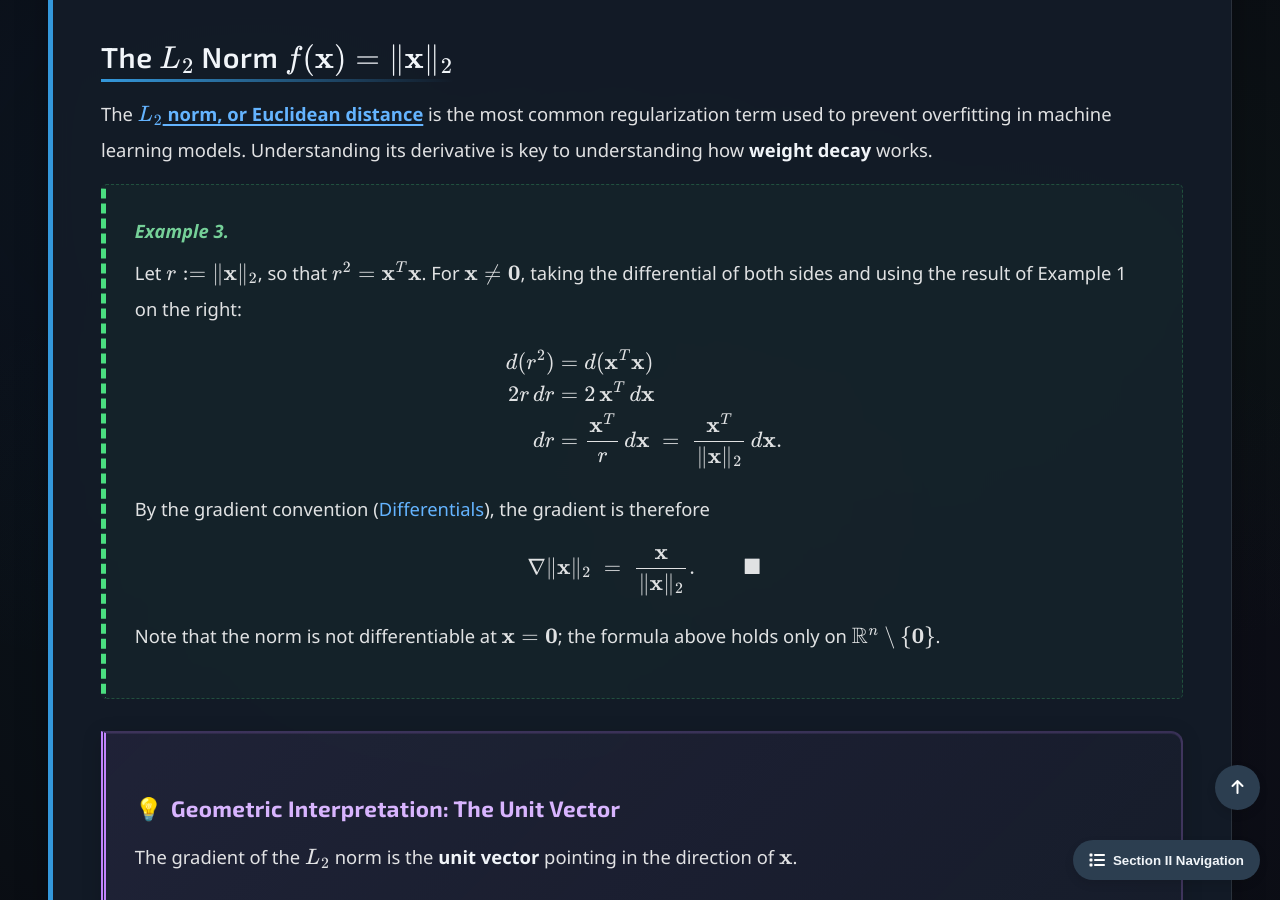
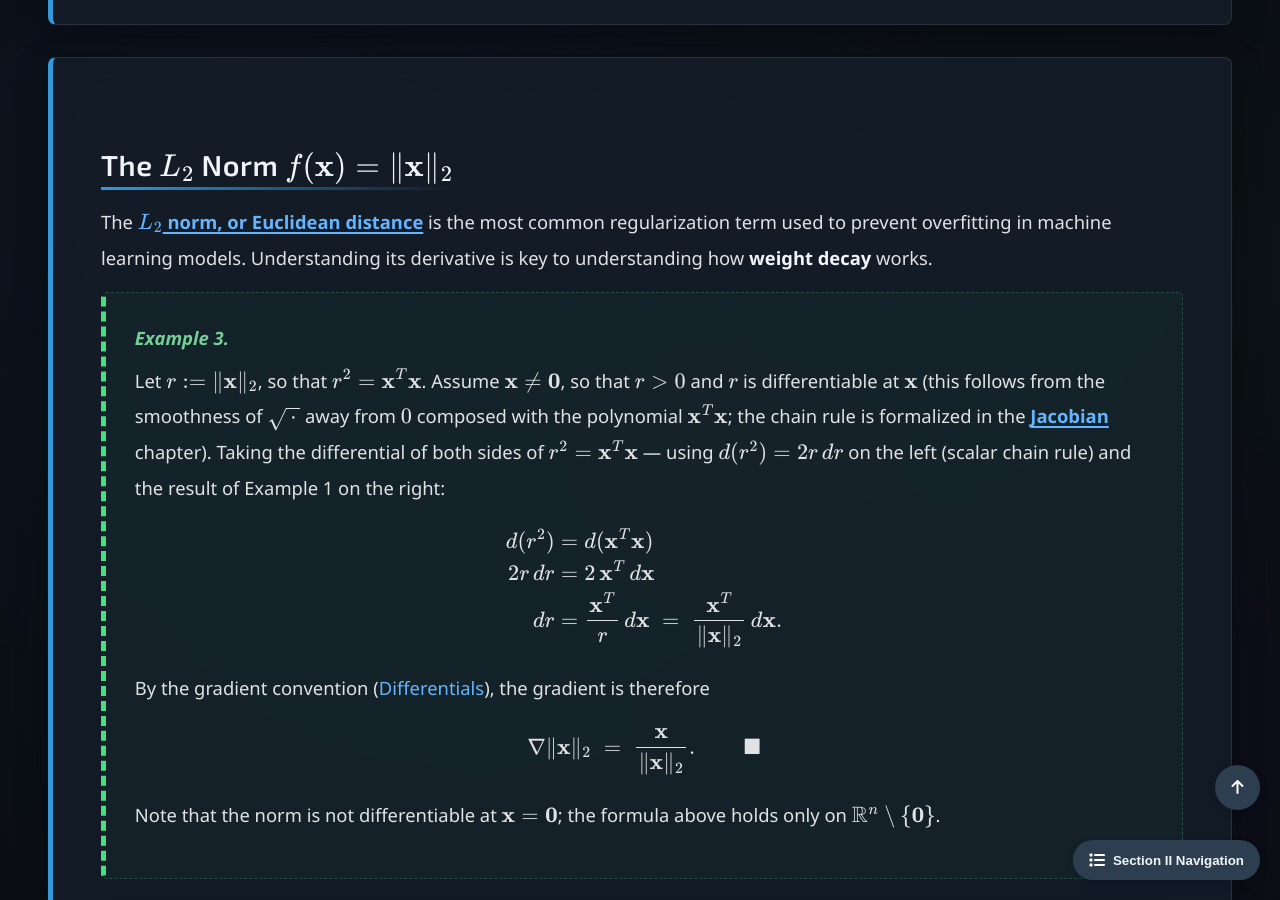
Before and after one commit to Yusukey01/yusukey01.github.io, a Jekyll site: the page built from Mathematics/Calculus/linear_approximation.html, in a window 1280 px wide and 900 px high, scrolled down 8115 px. Built offline with Jekyll 4.4.1, drawn with Linux system fonts in a browser that asks for light colours; some of the changed text lies outside the part shown.

Commit message:
fixed math issues

```diff
--- a/Mathematics/Calculus/linear_approximation.html
+++ b/Mathematics/Calculus/linear_approximation.html
@@ -38,7 +38,7 @@ uses_python: false
                 <p>
                     <strong>Asymptotic notation.</strong> Throughout this page (and the rest of this section) we use
                     the Landau symbols. We write \(\varphi(h) = o(h)\) as \(h \to 0\) to mean
-                    \(\lim_{h \to 0} \varphi(h)/h = 0\) — that is, \(\varphi\) vanishes <em>strictly faster</em> than
+                    \(\lim_{h \to 0} \varphi(h)/|h| = 0\) — that is, \(\varphi\) vanishes <em>strictly faster</em> than
                     \(h\). More generally \(\varphi(h) = o(|h|^k)\) means \(\varphi(h)/|h|^k \to 0\). The companion
                     symbol \(\varphi(h) = O(h)\) means \(|\varphi(h)| \leq C|h|\) for some constant \(C\) and all \(h\)
                     near \(0\). In the multivariate case, \(h\) is replaced by a vector \(\mathbf{h}\) and \(|h|\) by a
@@ -126,7 +126,9 @@ uses_python: false
                     \Delta f \;=\; f(x+dx) - f(x) \;=\; f'(x)\,dx + o(dx) \quad \text{as } dx \to 0.
                     \]
                     In other words, \(df = f'(x)\,dx\) is the unique linear map whose deviation from the true increment
-                    \(\Delta f\) is higher-order.
+                    \(\Delta f\) is higher-order. (Uniqueness: if two linear maps \(L_1, L_2\) both satisfy
+                    \(\Delta f = L_i(dx) + o(dx)\), then \(L_1 - L_2 = o(dx)\) is a linear map that is \(o(dx)\), hence
+                    identically zero.)
                 </p>
 
                 <p>
@@ -234,8 +236,10 @@ uses_python: false
                                  &= (\Delta g)\,h(x) + g(x)\,(\Delta h) + (\Delta g)(\Delta h).
                         \end{align*}
                         \]
-                        The first two terms contribute the linear part \((dg)\,h(x) + g(x)\,(dh)\), up to \(o(dx)\). The
-                        cross term \((\Delta g)(\Delta h)\) is \(O(dx)\cdot O(dx) = o(dx)\). Therefore
+                        The first two terms contribute the linear part \((dg)\,h(x) + g(x)\,(dh)\), up to \(o(dx)\); here
+                        we use that \(h(x)\) and \(g(x)\) are fixed (independent of \(dx\)), so multiplication by either
+                        preserves \(o(dx)\). In the vector/matrix setting the same step uses submultiplicativity of the
+                        operator norm. The cross term \((\Delta g)(\Delta h)\) is \(O(dx)\cdot O(dx) = o(dx)\). Therefore
                         \[
                         \Delta f \;=\; (dg)\,h + g\,(dh) + o(dx),
                         \]
@@ -358,8 +362,13 @@ uses_python: false
                 <div class="proof">
                     <span class="proof-title">Example 3.</span>
                     <p>
-                        Let \(r := \|\mathbf{x}\|_2\), so that \(r^2 = \mathbf{x}^T\mathbf{x}\). For \(\mathbf{x} \neq \mathbf{0}\),
-                        taking the differential of both sides and using the result of Example 1 on the right:
+                        Let \(r := \|\mathbf{x}\|_2\), so that \(r^2 = \mathbf{x}^T\mathbf{x}\). Assume
+                        \(\mathbf{x} \neq \mathbf{0}\), so that \(r > 0\) and \(r\) is differentiable at \(\mathbf{x}\)
+                        (this follows from the smoothness of \(\sqrt{\,\cdot\,}\) away from \(0\) composed with the
+                        polynomial \(\mathbf{x}^T\mathbf{x}\); the chain rule is formalized in the
+                        <a href="jacobian.html"><strong>Jacobian</strong></a> chapter). Taking the differential of
+                        both sides of \(r^2 = \mathbf{x}^T\mathbf{x}\) — using \(d(r^2) = 2r\,dr\) on the left (scalar chain rule)
+                        and the result of Example 1 on the right:
                         \[
                         \begin{align*}
                         d(r^2)   &= d(\mathbf{x}^T\mathbf{x}) \\
```
